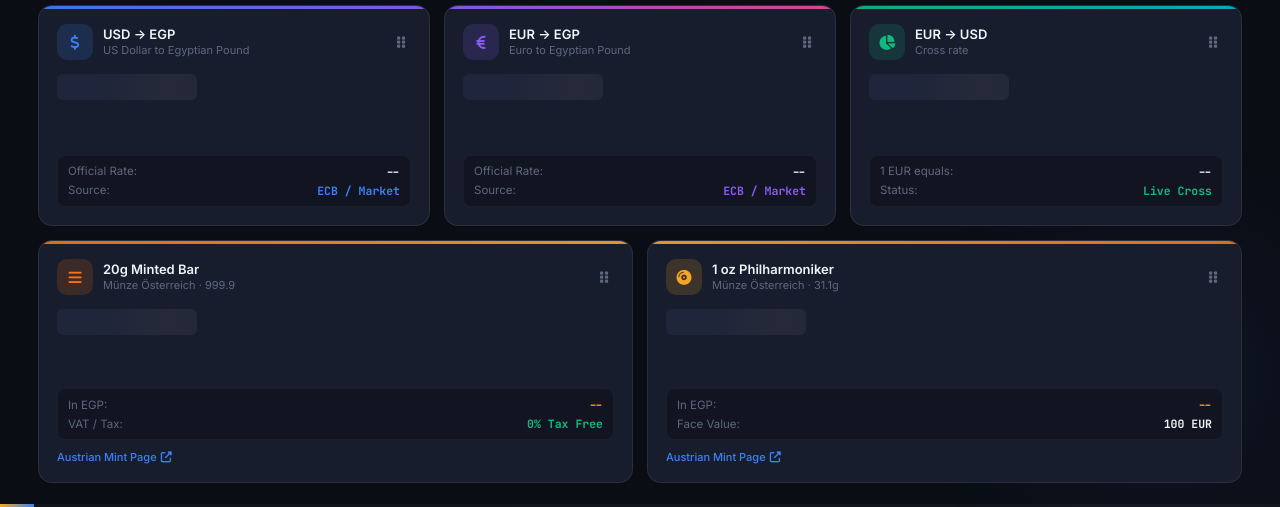
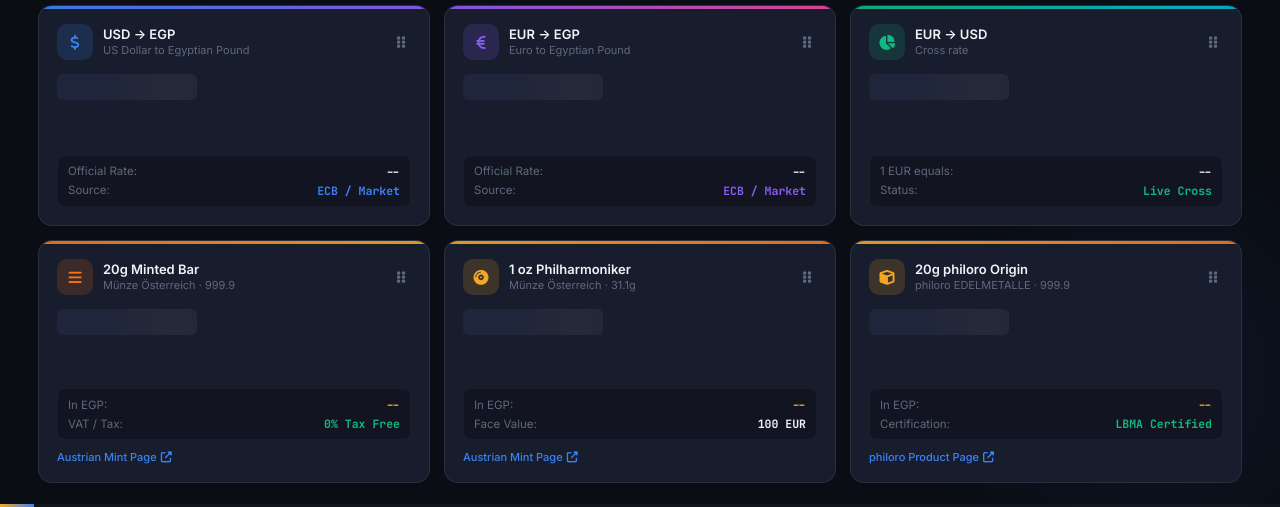
Before and after one commit to khaledmohamedibrahim6-design/finance-dashboard, a Flask app: page / in a window 1280 px wide. Shown: the part 293-800 px from the top of the page. Run offline with Flask 3, Linux system fonts and the light colour scheme; data that the repository does not hold is empty.

Commit message:
Add Philoro 20g Gold Bar Origin with live pricing, EGP conversion, and sparkline

```diff
--- a/app.py
+++ b/app.py
@@ -402,6 +402,48 @@ def fetch_mint_philharmoniker():
     return product
 
 
+def fetch_philoro_20g_bar():
+    """Fetch live price of 20g Philoro Gold Bar (Origin)."""
+    cached = _get_cached("philoro_20g")
+    if cached:
+        return cached
+
+    product = {
+        "name": "20g Goldbarren philoro Origin",
+        "weight": "20g",
+        "purity": "999.9",
+        "currency": "EUR",
+        "url": "https://philoro.at/produkt/goldbarren-20-g-philoro-origin-2445v",
+    }
+
+    try:
+        headers = {"User-Agent": "Mozilla/5.0 (Macintosh; Intel Mac OS X 10_15_7) AppleWebKit/537.36"}
+        resp = requests.get(product["url"], headers=headers, timeout=12)
+        if resp.status_code == 200:
+            soup = BeautifulSoup(resp.text, "lxml")
+            script = soup.find("script", id="__NUXT_DATA__")
+            if script and script.string:
+                data = json.loads(script.string)
+                for item in data:
+                    if isinstance(item, dict) and "price" in item and "priceCurrency" in item:
+                        price_idx = item["price"]
+                        curr_idx = item["priceCurrency"]
+                        price_val = data[price_idx] if isinstance(price_idx, int) and price_idx < len(data) else None
+                        curr_val = data[curr_idx] if isinstance(curr_idx, int) and curr_idx < len(data) else "EUR"
+                        if isinstance(price_val, (int, float)) and price_val > 500:
+                            product["price"] = str(round(price_val, 2))
+                            product["currency"] = str(curr_val)
+                            break
+    except Exception as e:
+        print(f"Philoro 20g error: {e}")
+        product["error"] = str(e)
+
+    product["updated_at"] = datetime.now(timezone.utc).isoformat()
+    if product.get("price"):
+        _set_cached("philoro_20g", product)
+    return product
+
+
 def fetch_sparklines():
     """Fetch 7-day historical closing prices for sparklines."""
     cached = _get_cached("sparklines")
@@ -461,6 +503,7 @@ def fetch_all_data():
         threading.Thread(
             target=run, args=("mint_philharmoniker", fetch_mint_philharmoniker)
         ),
+        threading.Thread(target=run, args=("philoro_20g_bar", fetch_philoro_20g_bar)),
         threading.Thread(target=run, args=("sparklines", fetch_sparklines)),
     ]
 
--- a/templates/index.html
+++ b/templates/index.html
@@ -485,8 +485,9 @@
         #card-usd-egp { grid-column: span 4; }
         #card-eur-egp { grid-column: span 4; }
         #card-eur-usd { grid-column: span 4; }
-        #card-mint-20g { grid-column: span 6; }
-        #card-mint-phil { grid-column: span 6; }
+        #card-mint-20g { grid-column: span 4; }
+        #card-mint-phil { grid-column: span 4; }
+        #card-philoro-20g { grid-column: span 4; }
 
         /* External Link */
         .card-link {
@@ -1283,6 +1284,41 @@
             </a>
         </div>
 
+        <!-- 7. Philoro 20g Gold Bar (Origin) -->
+        <div class="dash-card card-gold" id="card-philoro-20g" data-id="card-philoro-20g">
+            <div class="card-top">
+                <div class="card-top-left">
+                    <div class="card-icon icon-gold">
+                        <i class="fas fa-cube"></i>
+                    </div>
+                    <div class="card-title-group">
+                        <h3>20g philoro Origin</h3>
+                        <p>philoro EDELMETALLE · 999.9</p>
+                    </div>
+                </div>
+                <i class="fas fa-grip-vertical drag-handle"></i>
+            </div>
+            <div>
+                <div class="card-main-val" id="philoro20gPrice">
+                    <span class="skeleton sk-val"></span>
+                </div>
+            </div>
+            <div class="sparkline-box" id="sparkline-philoro-20g"></div>
+            <div class="card-sub-box">
+                <div class="sub-row">
+                    <span class="sub-label">In EGP:</span>
+                    <span class="sub-val gold" id="philoro20gEgpValue">--</span>
+                </div>
+                <div class="sub-row">
+                    <span class="sub-label">Certification:</span>
+                    <span class="sub-val" style="color: var(--accent-green);">LBMA Certified</span>
+                </div>
+            </div>
+            <a class="card-link" href="https://philoro.at/produkt/goldbarren-20-g-philoro-origin-2445v" target="_blank">
+                philoro Product Page <i class="fas fa-external-link-alt"></i>
+            </a>
+        </div>
+
     </div>
 </div>
 
@@ -1312,6 +1348,7 @@
         <div class="calc-chips-row">
             <button class="calc-chip" onclick="setCalcPreset(20, 'gram')">20g Gold</button>
             <button class="calc-chip" onclick="setCalcPreset(1, 'bar20g')">20g Mint Bar</button>
+            <button class="calc-chip" onclick="setCalcPreset(1, 'philoro20g')">20g Philoro</button>
             <button class="calc-chip" onclick="setCalcPreset(1, 'oz')">1 oz Phil</button>
             <button class="calc-chip" onclick="setCalcPreset(50, 'gram')">50g Gold</button>
             <button class="calc-chip" onclick="setCalcPreset(100, 'gram')">100g Gold</button>
@@ -1327,7 +1364,8 @@
             <select id="calcUnit" class="calc-select" onchange="calculate()">
                 <option value="gram">Grams (Gold)</option>
                 <option value="oz">Troy Ounces</option>
-                <option value="bar20g">20g Mint Bar</option>
+                <option value="bar20g">20g Austrian Mint Bar</option>
+                <option value="philoro20g">20g Philoro Origin Bar</option>
                 <option value="phil">1 oz Philharmoniker</option>
                 <option value="usd">USD ($)</option>
                 <option value="eur">EUR (€)</option>
@@ -1437,6 +1475,7 @@
             'card-eur-egp',
             'card-eur-usd',
             'card-mint-20g',
+            'card-philoro-20g',
             'card-mint-phil'
         ];
         const grid = document.getElementById('dashboardGrid');
@@ -1662,6 +1701,17 @@
             }
         }
 
+        // 4. Philoro 20g Bar
+        const philoro = data.philoro_20g_bar || {};
+        if (philoro.price) {
+            document.getElementById('philoro20gPrice').innerHTML =
+                `<span class="curr">€</span>${formatPrice(philoro.price)}`;
+            if (eurEgp) {
+                document.getElementById('philoro20gEgpValue').textContent =
+                    formatPrice(parseFloat(philoro.price) * eurEgp) + ' EGP';
+            }
+        }
+
         document.getElementById('updateText').textContent = timeAgo(data.fetched_at);
 
         // Update Sparklines
@@ -1704,7 +1754,15 @@
             drawSparkline('sparkline-mint-20g', barPoints, '€', '7d');
         }
 
-        // 6. Austrian Mint 1oz Philharmoniker Trend
+        // 6. Philoro 20g Bar Trend
+        if (sparklines.gold && sparklines.gold.length > 1) {
+            const eurUsd = (data.exchange_rates && data.exchange_rates.eur_egp && data.exchange_rates.usd_egp)
+                ? (data.exchange_rates.eur_egp / data.exchange_rates.usd_egp) : 1.08;
+            const philoroPoints = sparklines.gold.map(oz => roundVal(((oz / 31.1035) * 20) / eurUsd, 2));
+            drawSparkline('sparkline-philoro-20g', philoroPoints, '€', '7d');
+        }
+
+        // 7. Austrian Mint 1oz Philharmoniker Trend
         if (sparklines.gold && sparklines.gold.length > 1) {
             const eurUsd = (data.exchange_rates && data.exchange_rates.eur_egp && data.exchange_rates.usd_egp)
                 ? (data.exchange_rates.eur_egp / data.exchange_rates.usd_egp) : 1.08;
@@ -1813,6 +1871,7 @@
         const goldUsdGram = (lastData.gold_price && lastData.gold_price.usd_gram) || (goldUsdOz / 31.1035);
 
         const bar20gEur = (lastData.mint_20g_bar && parseFloat(lastData.mint_20g_bar.price)) || (goldUsdGram * 20 / eurUsd);
+        const philoro20gEur = (lastData.philoro_20g_bar && parseFloat(lastData.philoro_20g_bar.price)) || bar20gEur;
         const philEur = (lastData.mint_philharmoniker && parseFloat(lastData.mint_philharmoniker.price)) || (goldUsdOz / eurUsd);
 
         let totalUSD = 0;
@@ -1827,6 +1886,9 @@
         } else if (unit === 'bar20g') {
             totalWeightGrams = val * 20;
             totalUSD = val * bar20gEur * eurUsd;
+        } else if (unit === 'philoro20g') {
+            totalWeightGrams = val * 20;
+            totalUSD = val * philoro20gEur * eurUsd;
         } else if (unit === 'phil') {
             totalWeightGrams = val * 31.1035;
             totalUSD = val * philEur * eurUsd;
```
